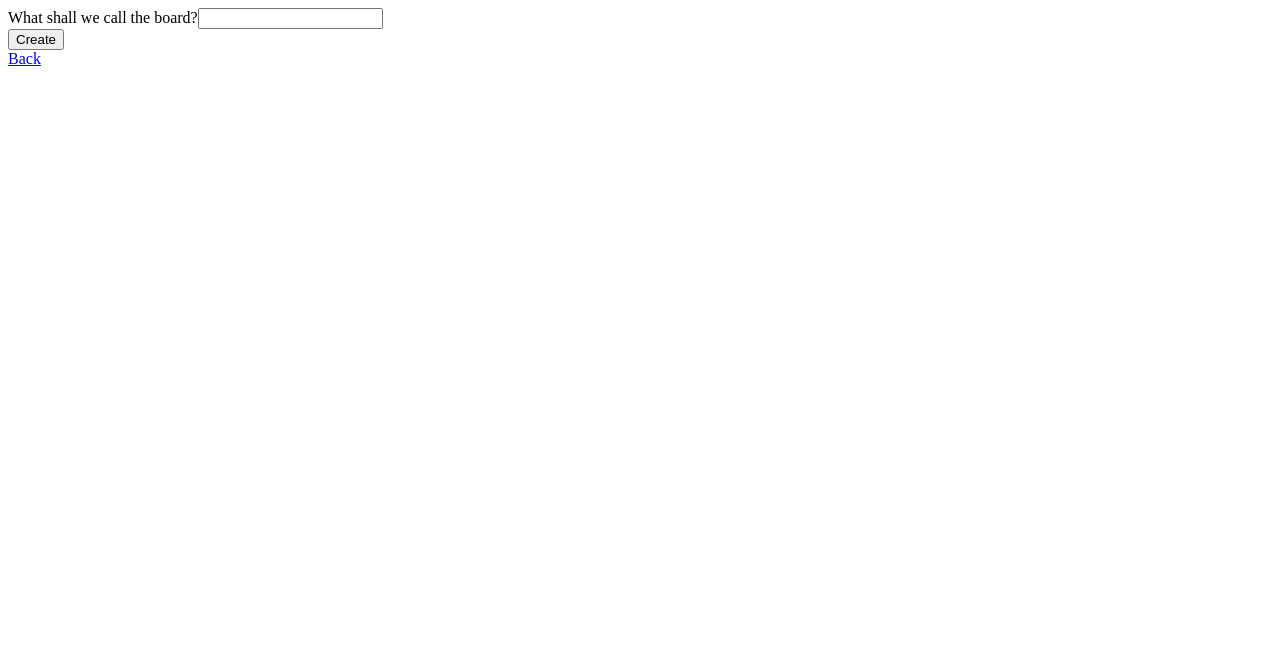
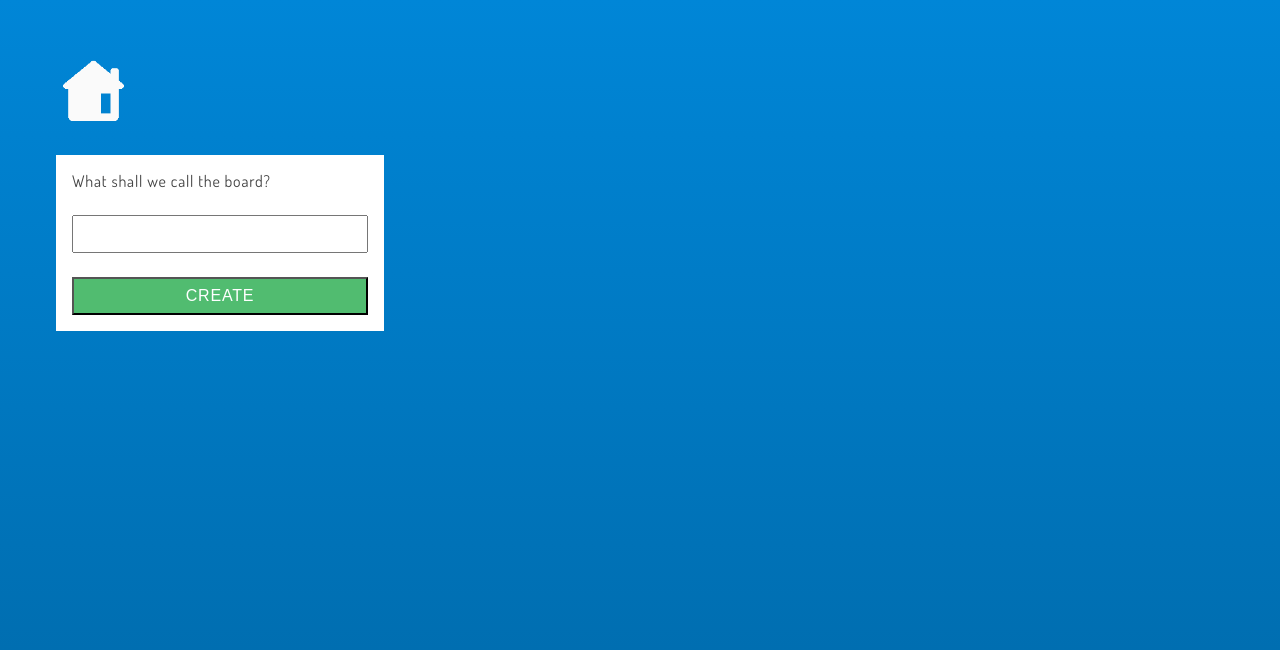
Before and after one commit to KyeBuff/react-trello-clone, a React (Create React App) app: page /new in a window 1280 px wide. Shown: the top 650 px of the page. Built offline with nearby package versions, Linux system fonts and the light colour scheme.

Commit message:
layout and styling for home and add board, added list form

```diff
--- a/public/index.html
+++ b/public/index.html
@@ -10,6 +10,7 @@
     -->
     <link rel="manifest" href="%PUBLIC_URL%/manifest.json">
     <link rel="shortcut icon" href="%PUBLIC_URL%/favicon.ico">
+    <link href="https://fonts.googleapis.com/css?family=Dosis" rel="stylesheet">
     <!--
       Notice the use of %PUBLIC_URL% in the tags above.
       It will be replaced with the URL of the `public` folder during the build.
--- a/src/App.css
+++ b/src/App.css
@@ -0,0 +1,103 @@
+body {
+	background-image: linear-gradient(#0086D7, #0068A7);
+	background-size: cover;
+	height: 100vh;
+	width: 100vw;
+}
+
+/* Generics */
+
+a, label {
+	font-family: Dosis;
+	text-decoration: none;
+}
+
+/* Main */
+
+.container {
+	box-sizing: border-box;
+	padding: 3em;
+}
+
+/* Buttons */
+
+.btn-home {
+	display: block;
+
+	height: 75px;
+	width: 75px;
+
+	background-image: url(assets/images/home.png);
+	background-size: cover;
+}
+
+.btn-board {
+	display: block;
+	float: left;
+
+	box-sizing: border-box;
+	margin: 2% 1%;
+	padding: 2em .5em;
+	width: 23%;
+
+	background-color: white;
+	box-shadow: 3px 5px 10px #005486;
+
+	color: #434343;
+	font-size: 1.5em;
+	letter-spacing: .050em;
+	text-align: center;
+	text-transform: uppercase;
+}
+
+.btn-board--new {
+	background-color: #51BC70;
+	color: white;
+}
+
+/* Nav */
+
+.boards-menu {
+	margin-top: 10vh;
+
+	overflow: auto;
+}
+
+/* Forms */
+
+label, input {
+	display: block;
+	width: 100%;
+
+	color: #434343;
+	font-size: 1em;
+	letter-spacing: .050em;
+}
+
+input {
+	box-sizing: border-box;
+	margin: 1.5em 0;
+	padding: .5em;
+
+}
+
+.form-new-board {
+	margin: 2% 0;
+	padding: 1em;
+	width: 25%;
+
+	background-color: white;
+
+	overflow: auto;
+}
+
+.new-board-submit {
+
+	margin-bottom: 0;
+	padding: .5em;
+
+	background-color: #51BC70;
+
+	color: white;
+	text-transform: uppercase;
+}
--- a/src/App.js
+++ b/src/App.js
@@ -3,6 +3,7 @@ import './App.css';
 import {
     Route,
     Switch,
+    Link,
 } from "react-router-dom";
 import Boards from './containers/Boards';
 import NewBoard from './containers/NewBoard';
@@ -12,6 +13,7 @@ class App extends Component {
   render() {
     return (
       <div className="container">
+        <Link className="btn-home" to="/"></Link>
         <Switch>
           <Route exact path="/" component={Boards} />
           <Route path="/new" component={NewBoard} />
--- a/src/components/Board.js
+++ b/src/components/Board.js
@@ -1,15 +1,36 @@
 import React, {Component} from 'react';
+import Form from './forms/Form';
+import AddListButton from './buttons/AddListButton';
+
+const fields = [{label: 'What shall we call your list?', type: 'text', value:''}];
 
 class Board extends Component {
 	constructor(props) {
 		super(props);
+		this.state = {
+			addingList: false,
+		}
+		this.showListForm = this.showListForm.bind(this);
+	}
+
+	showListForm() {
+		this.setState({addingList: true});
+	}
+
+	onSubmit(fields) {
+		console.log(fields);
 	}
 
 	render() {
-		console.log(this.props.board);
 		return (
-			<section>
-				<p>The board is{this.props.boardId}</p>
+			<section className="section-board">
+				{ !this.state.addingList ?
+					<AddListButton onClick={this.showListForm} />
+					:
+					<section className="form-new-board">
+						<Form fields={fields} submitText="Add list" onSubmit={this.onSubmit} submitClass="new-board-submit" />
+					</section>
+				}
 			</section>
 		)
 	}
--- a/src/components/Boards.js
+++ b/src/components/Boards.js
@@ -2,14 +2,14 @@ import React from 'react';
 import BoardButton from './buttons/BoardButton';
 
 const Boards = (props) => (
-	<section>
-		<BoardButton text="Create a new board..." href="new" />
+	<nav className="boards-menu">
+		<BoardButton text="Create a new board..." href="new" className="btn-board btn-board--new" />
 		{
 			props.boards.map((board, i) => {
-				return <BoardButton key={i} text={board.boardName} href={"boards/"+board.id} />
+				return <BoardButton key={i} text={board.boardName} href={"boards/"+board.id} className="btn-board" />
 			})
 		}
-	</section>
+	</nav>
 );
 
 export default Boards;
--- a/src/components/NewBoard.js
+++ b/src/components/NewBoard.js
@@ -1,6 +1,5 @@
 import React from 'react';
 import Form from './forms/Form';
-import { Link } from 'react-router-dom';
 
 const fields = [
 	{
@@ -11,9 +10,8 @@ const fields = [
 ]
 
 const NewBoard = (props) => (
-	<section>
-		<Form fields={fields} submitText="Create" onSubmit={props.onSubmit} />
-		<Link to="/">Back</Link>
+	<section className="form-new-board">
+		<Form fields={fields} submitText="Create" onSubmit={props.onSubmit} submitClass="new-board-submit" />
 	</section>
 );
 
--- /dev/null
+++ b/src/components/buttons/AddListButton.js
@@ -0,0 +1,7 @@
+import React from 'react';
+
+const AddListButton = (props) => (
+	<button onClick={props.onClick}>Add a list...</button>
+);
+
+export default AddListButton;
--- a/src/components/buttons/BoardButton.js
+++ b/src/components/buttons/BoardButton.js
@@ -2,7 +2,7 @@ import React from 'react';
 import { Link } from 'react-router-dom';
 
 const BoardButton = (props) => (
-	<Link className="btn-board" to={"/" + props.href} >{props.text}</Link>
+	<Link className={props.className} to={"/" + props.href} >{props.text}</Link>
 );
 
 export default BoardButton;
--- a/src/components/forms/Form.js
+++ b/src/components/forms/Form.js
@@ -23,6 +23,8 @@ class Form extends Component {
 	onSubmit(e) {
 		e.preventDefault();
 
+
+
 		this.props.onSubmit(this.state.fields);
 	}
 
@@ -43,7 +45,7 @@ class Form extends Component {
 						)
 					})
 				}
-				<input type="submit" value={this.props.submitText} />
+				<input type="submit" value={this.props.submitText} className={this.props.submitClass}/>
 			</form>
 		);
 	}
--- a/src/containers/Board.js
+++ b/src/containers/Board.js
@@ -3,7 +3,6 @@ import { connect } from 'react-redux';
 
 const mapStateToProps = (state, {boardId}) => {
 	return {
-		board: state.boards.filter(board => board.id !== boardId),
 	}
 }
 
--- a/src/reducers/reducer.js
+++ b/src/reducers/reducer.js
@@ -12,6 +12,7 @@ const addNewBoard = (state, data) => {
 			{
 				boardName: data,
 				id: lastId++,
+				lists: [],
 			}
 		]
 	};
```
Also changed, not shown: src/assets/images/home.png (added).
